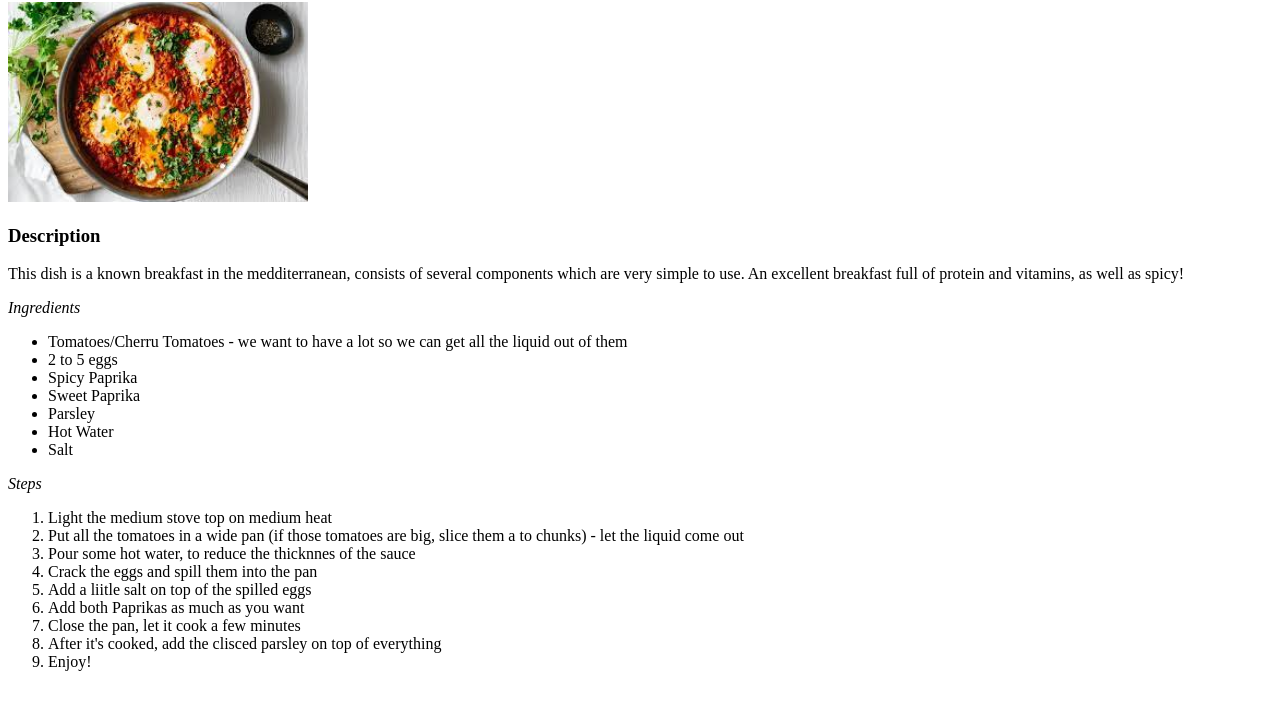
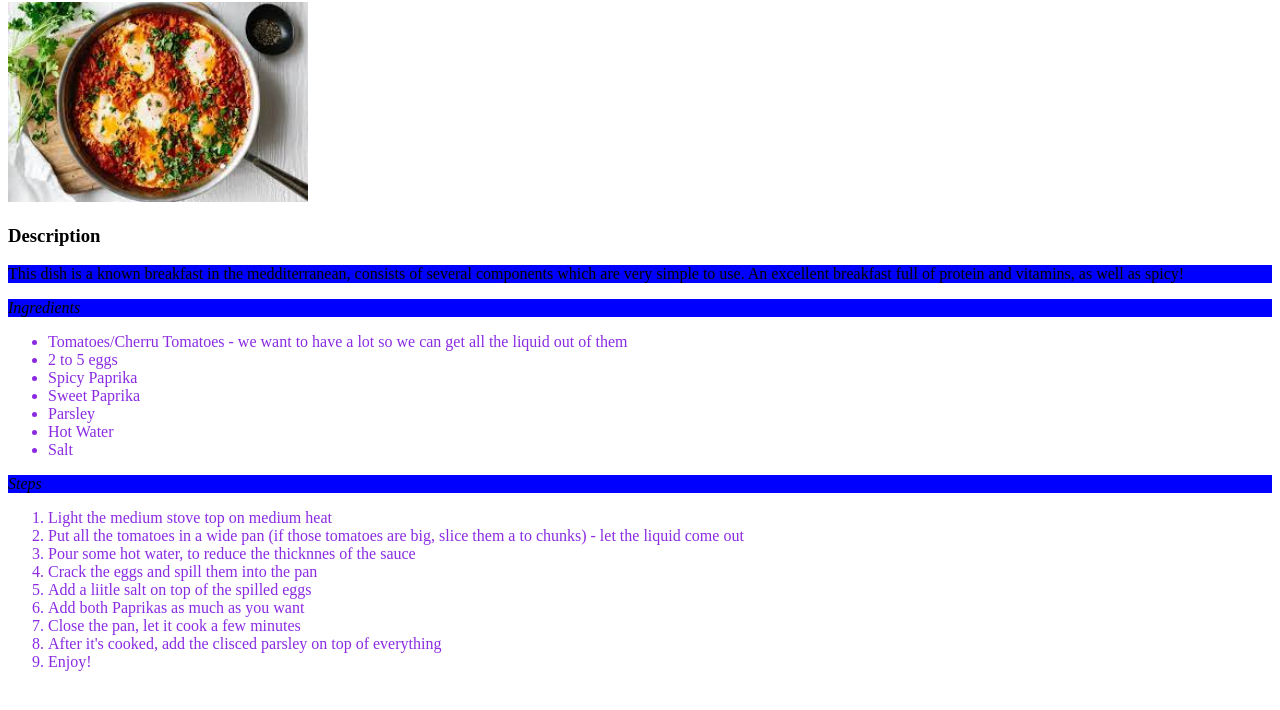
Before and after one commit to noam926/odin-recipes, a plain HTML site: page recipes/Shakshuka/Shakshuka.html in a window 1280 px wide. Shown: the part 78-788 px from the top of the page. Drawn offline with Linux system fonts and the light colour scheme.

Commit message:
Css added, can't finish it right now. problem with linking to inner files

```diff
--- a/recipes/Shakshuka/Shakshuka.html
+++ b/recipes/Shakshuka/Shakshuka.html
@@ -3,6 +3,7 @@
     <head>
         <meta charset="8-utf">
         <title>Shakshuka Recipe</title>
+        <link rel="stylesheet" href="../../../style.css">
     </head>
 
     <body>
--- /dev/null
+++ b/style.css
@@ -0,0 +1,7 @@
+li {
+    color: blueviolet;
+}
+
+p {
+    background-color: blue;
+}
```
Also changed, not shown: index.html (+3 -0 lines), recipes/OatsPorridge/OatsPorrige.html (+2 -0 lines).
